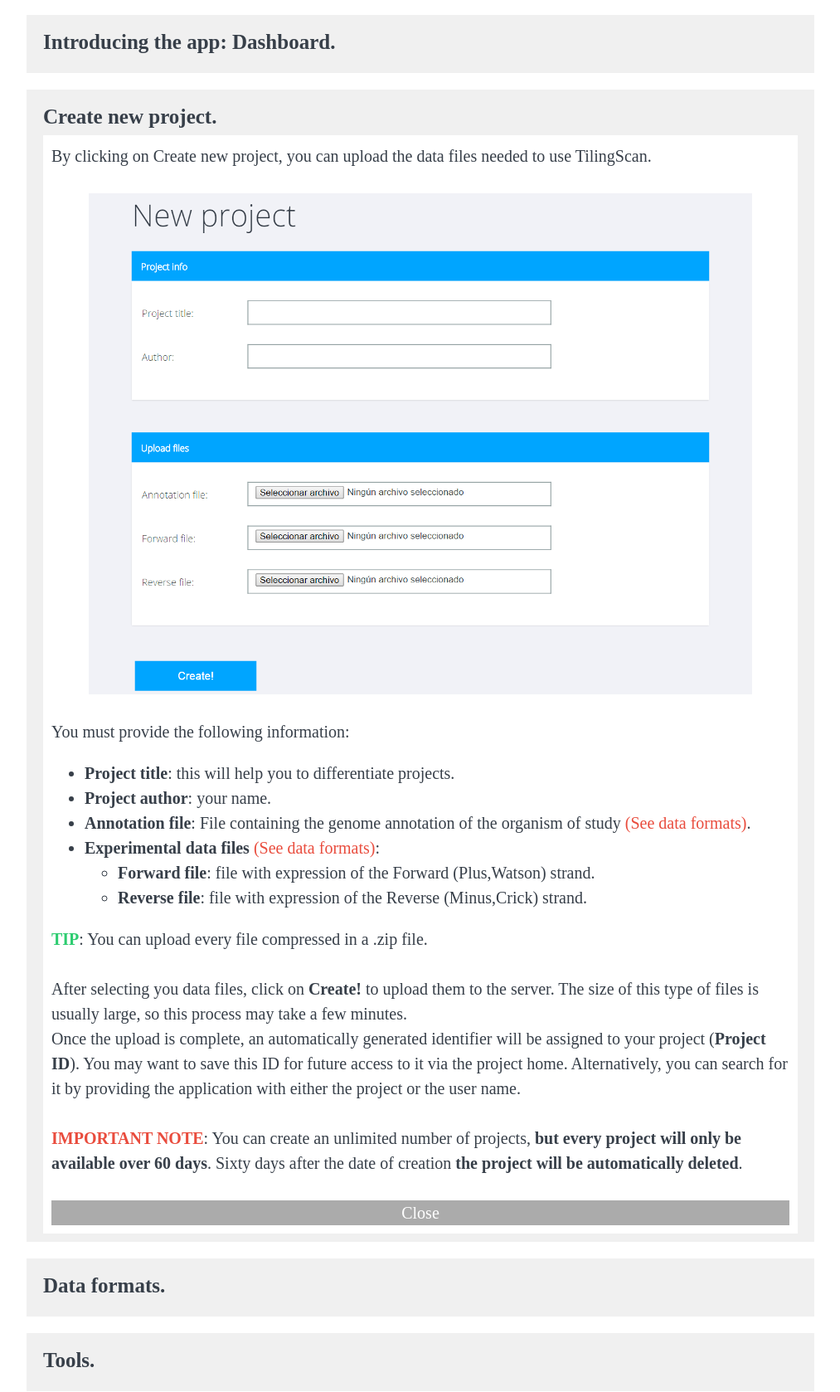
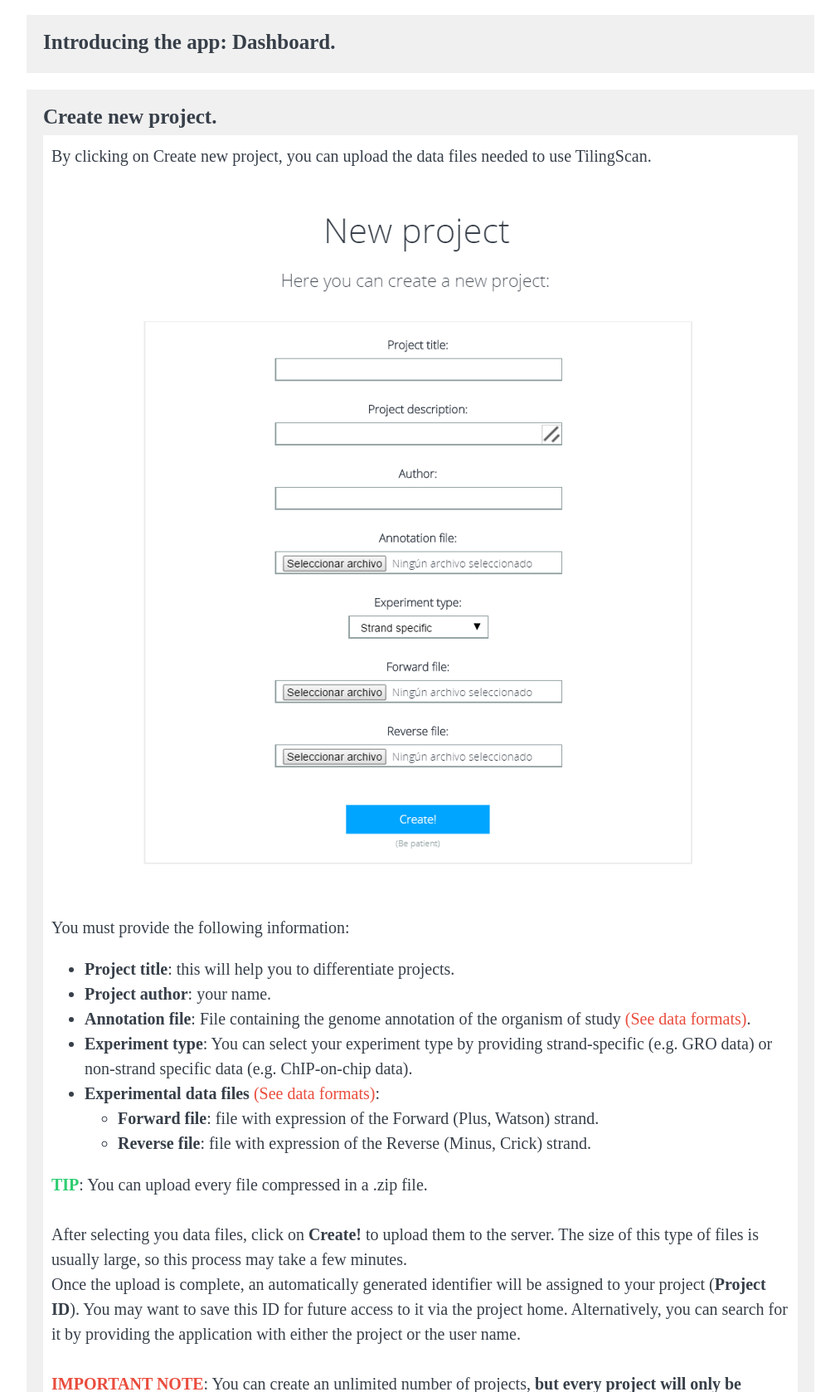
Before and after one commit to TilingScan/tilingscan, a PHP site: page /tutorial in a window 1280 px wide, after a click on "Create new project.". Shown: the part 446-2124 px from the top of the page at 83% size, without its empty margins (133-1146 px from the left). Run offline with PHP 8.4, Linux system fonts and the light colour scheme; some libraries are stand-ins or nearby versions; some web fonts are replaced.

Commit message:
Update tutorial

```diff
--- a/tutorial.php
+++ b/tutorial.php
@@ -107,10 +107,11 @@
 						<li><b>Project title</b>: this will help you to differentiate projects.</li>
 						<li><b>Project author</b>: your name.</li>
 						<li><b>Annotation file</b>: File containing the genome annotation of the organism of study <span class="color-red">(See data formats)</span>.</li>
+						<li><b>Experiment type</b>: You can select your experiment type by providing strand-specific (e.g. GRO data) or non-strand specific data (e.g. ChIP-on-chip data).</li>
 						<li><b>Experimental data files</b> <span class="color-red">(See data formats)</span>:<br>
 							<ul>
-								<li><b>Forward file</b>: file with expression of the Forward (Plus,Watson) strand.</li>
-								<li><b>Reverse file</b>: file with expression of the Reverse (Minus,Crick) strand.</li>
+								<li><b>Forward file</b>: file with expression of the Forward (Plus, Watson) strand.</li>
+								<li><b>Reverse file</b>: file with expression of the Reverse (Minus, Crick) strand.</li>
 							</ul>
 						</li>
 					</ul>
@@ -141,6 +142,7 @@
 				<div class="tutorial-cont" id="6">
 
 					<b class="tutorial-sec">Annotation file</b><br>
+					GFF stands for 'general feature format' or 'gene finding format'; it is a tab-delimited file with 9 columns. There are several types of GFF files that use incompatible syntax. The original GFF format is GFF1. A variant called GTF is also used. GFF3 has been proposed to extend on GFF and to constrain the specification more tightly to avoid mutually-incompatible versions of GFF.<br><br>
 					The annotation file must be an <b>.gff</b> (Generic Feature Format Version 3 , GFF3) file.<br>
 					Please see <a href="http://www.sequenceontology.org/resources/gff3.html" target="_blank">http://www.sequenceontology.org/resources/gff3.html</a>
 					for a detailed description of the Generic Feature Format (GFF).
```
Also changed, not shown: img/tutorial/2.png.
